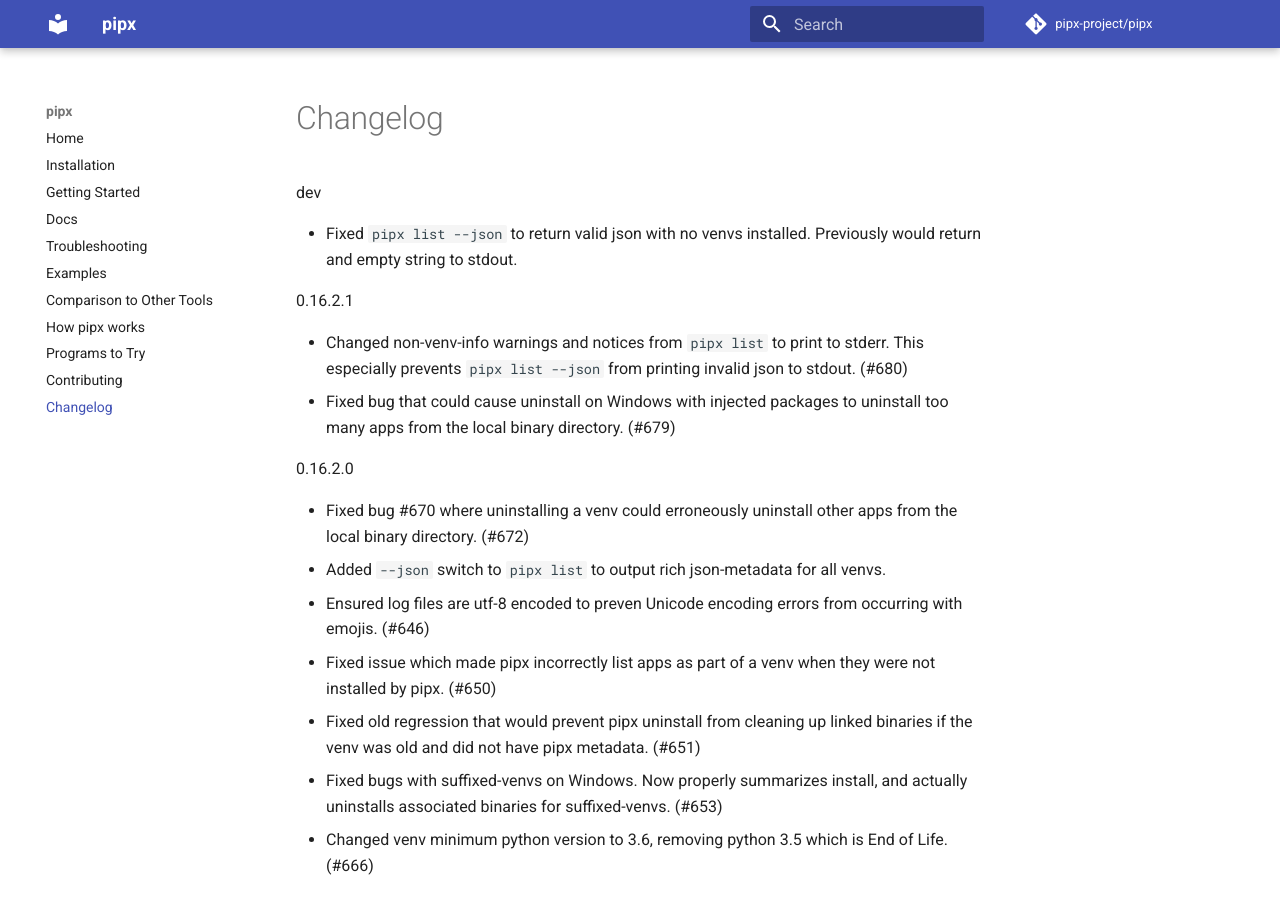
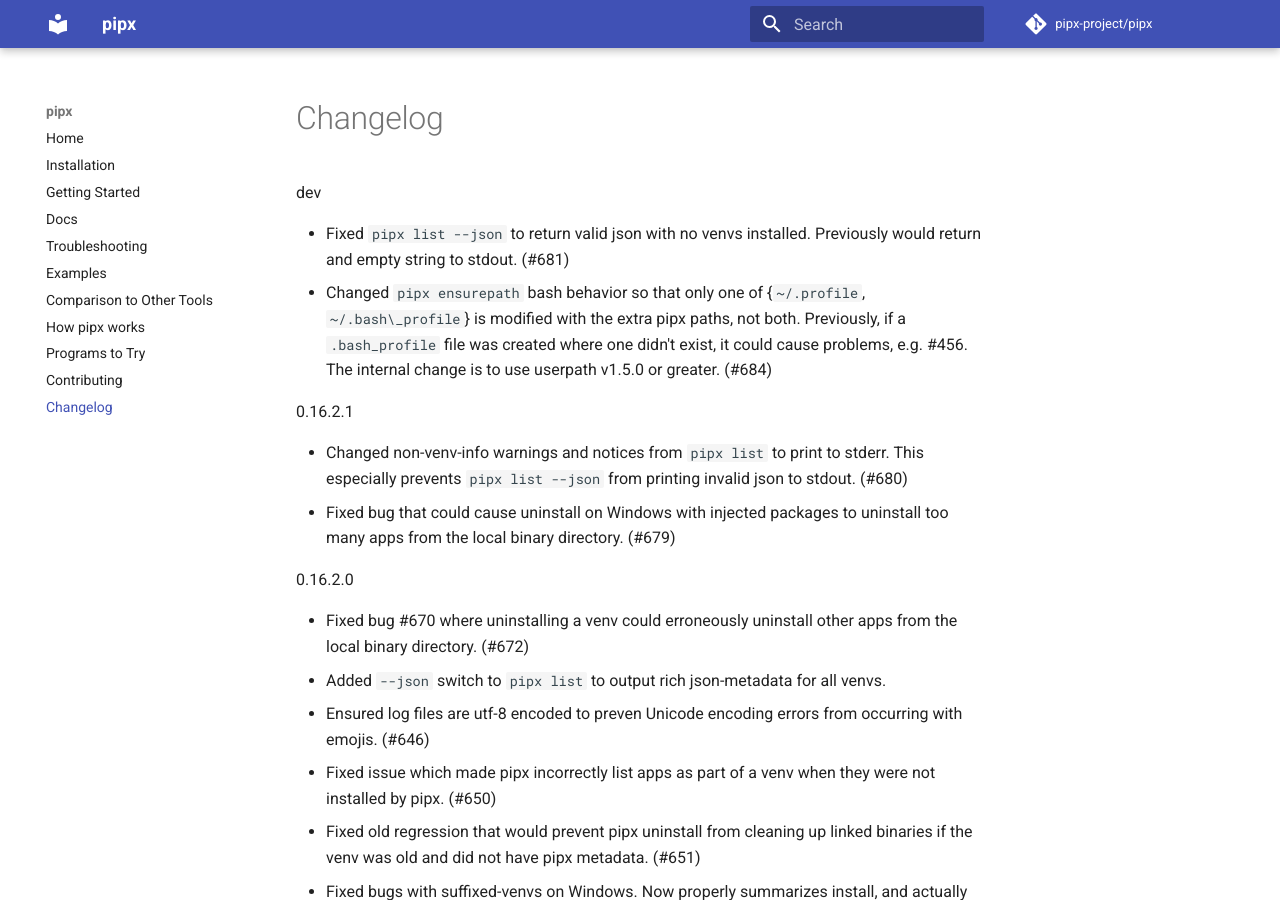
Before and after one commit to pypa/pipx, an MkDocs documentation site: the page built from docs/changelog.md, in a window 1280 px wide and 900 px high. Built offline with MkDocs 1.6.1 and Material for MkDocs 9.7.7, drawn with Linux system fonts in a browser that asks for light colours; comment, search, counter and statistics services are not loaded.

Commit message:
Userpath upgrade (#684)

```diff
--- a/docs/changelog.md
+++ b/docs/changelog.md
@@ -1,6 +1,7 @@
 dev
 
-- Fixed `pipx list --json` to return valid json with no venvs installed.  Previously would return and empty string to stdout.
+- Fixed `pipx list --json` to return valid json with no venvs installed.  Previously would return and empty string to stdout. (#681)
+- Changed `pipx ensurepath` bash behavior so that only one of {`~/.profile`, `~/.bash\_profile`} is modified with the extra pipx paths, not both.  Previously, if a `.bash_profile` file was created where one didn't exist, it could cause problems, e.g. #456. The internal change is to use userpath v1.5.0 or greater. (#684)
 
 0.16.2.1
 
--- a/setup.cfg
+++ b/setup.cfg
@@ -32,7 +32,7 @@
 python_requires = >=3.6
 install_requires =
     colorama>=0.4.4
-    userpath>=1.4.1
+    userpath>=1.5.0
     argcomplete>=1.9.4, <2.0
     packaging>=20.0
     importlib-metadata>=3.3.0; python_version < '3.8'
```
